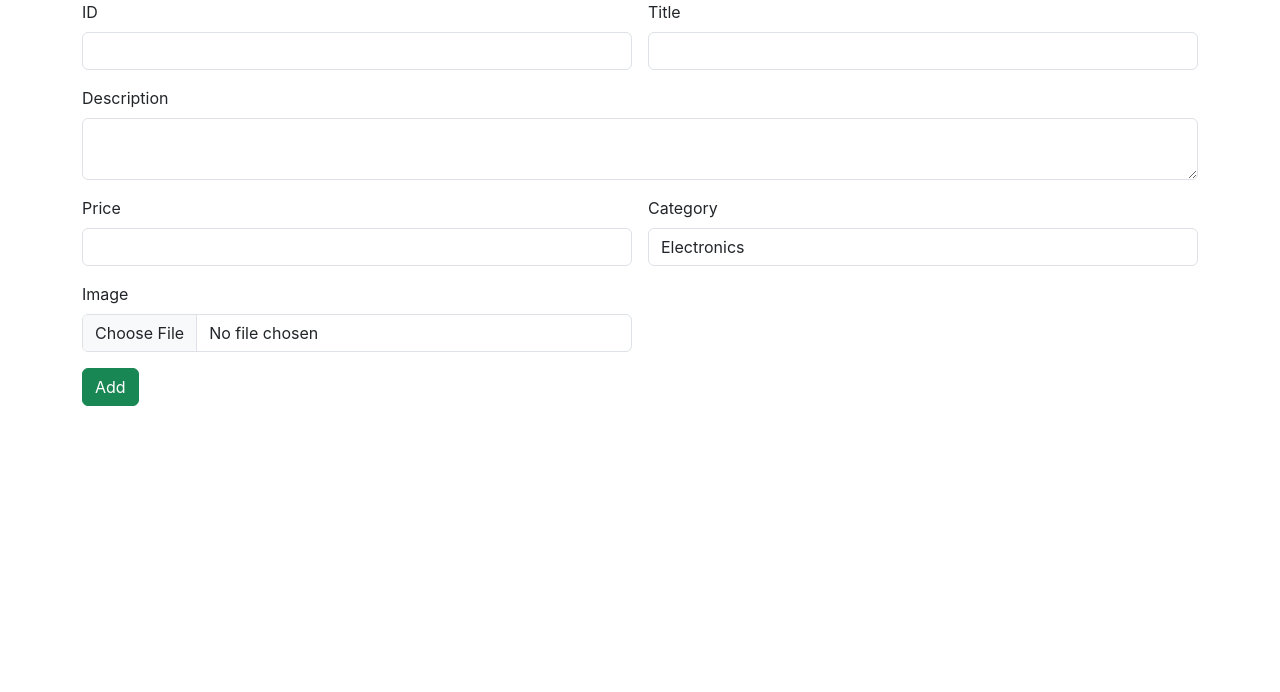
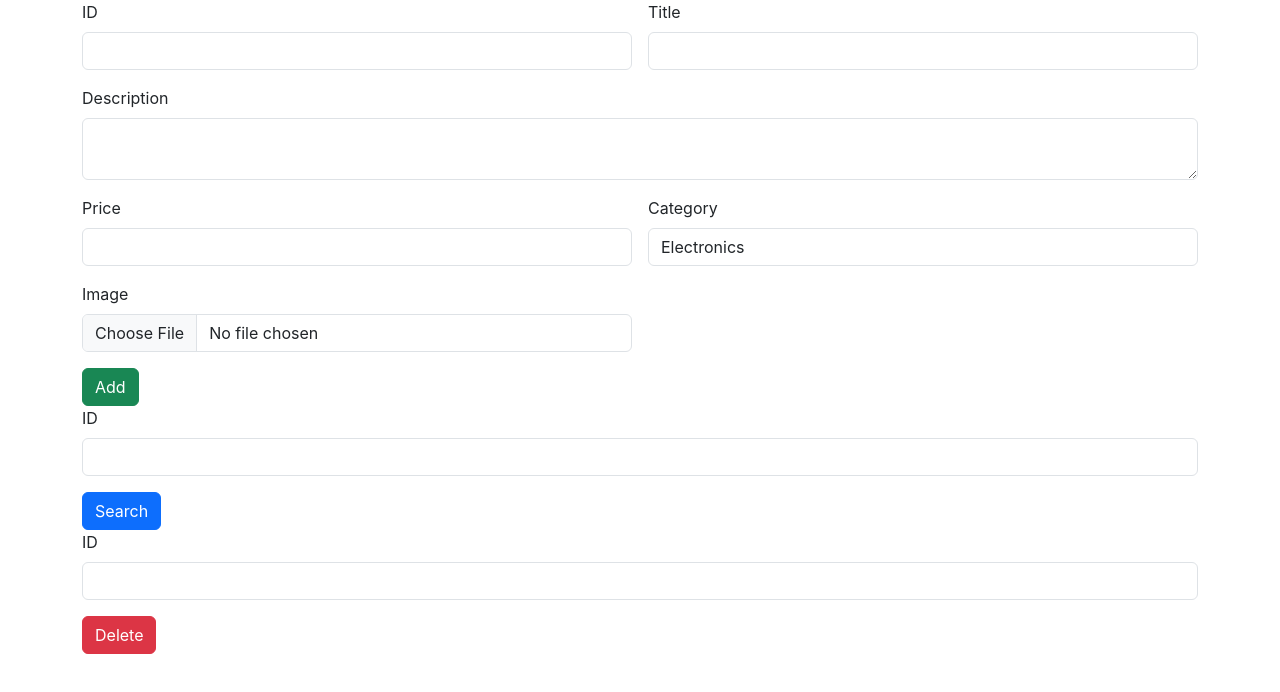
Before and after one commit to harianchery/Shoppingcart-React, a React (Create React App) app: page / in a window 1280 px wide. Shown: the top 692 px of the page. Built offline with nearby package versions, Linux system fonts and the light colour scheme.

Commit message:
search and delete file created

```diff
--- a/src/App.js
+++ b/src/App.js
@@ -1,11 +1,15 @@
 import logo from './logo.svg';
 import './App.css';
 import AddProduct from './components/AddProduct';
+import SearchProduct from './components/SearchProduct';
+import DeleteProduct from './components/DeleteProduct';
 
 function App() {
   return (
     <div>
       <AddProduct/>
+      <SearchProduct/>
+      <DeleteProduct/>
     </div>
   );
 }
--- /dev/null
+++ b/src/components/DeleteProduct.jsx
@@ -0,0 +1,25 @@
+import React from 'react'
+
+const DeleteProduct = () => {
+  return (
+    <div>
+        <div className="container">
+                <div className="row">
+                    <div className="col col-12 col-sm-12 col-md-12 col-lg-12 col-xl-12 col-xxl-12">
+                        <div className="row g-3">
+                            <div className="col-12 col-sm-12 col-md-12 col-lg-12 col-xl-12 col-xxl-12">
+                                <label htmlFor="" className="form-label">ID</label>
+                                <input type="text" className="form-control" />
+                            </div>
+                            <div className="col-12 col-sm-12 col-md-12 col-lg-12 col-xl-12 col-xxl-12">
+                                <button className="btn btn-danger">Delete</button>
+                            </div>
+                        </div>
+                    </div>
+                </div>
+            </div>
+    </div>
+  )
+}
+
+export default DeleteProduct
--- /dev/null
+++ b/src/components/SearchProduct.jsx
@@ -0,0 +1,25 @@
+import React from 'react'
+
+const SearchProduct = () => {
+    return (
+        <div>
+            <div className="container">
+                <div className="row">
+                    <div className="col col-12 col-sm-12 col-md-12 col-lg-12 col-xl-12 col-xxl-12">
+                        <div className="row g-3">
+                            <div className="col-12 col-sm-12 col-md-12 col-lg-12 col-xl-12 col-xxl-12">
+                                <label htmlFor="" className="form-label">ID</label>
+                                <input type="text" className="form-control" />
+                            </div>
+                            <div className="col-12 col-sm-12 col-md-12 col-lg-12 col-xl-12 col-xxl-12">
+                                <button className="btn btn-primary">Search</button>
+                            </div>
+                        </div>
+                    </div>
+                </div>
+            </div>
+        </div>
+    )
+}
+
+export default SearchProduct
```
Also changed, not shown: src/components/sSearchProduct.jsx (deleted, +0 -9 lines).
